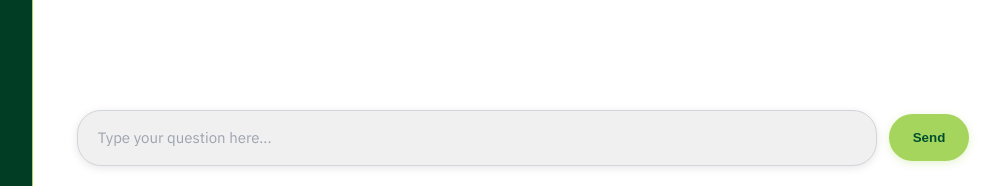
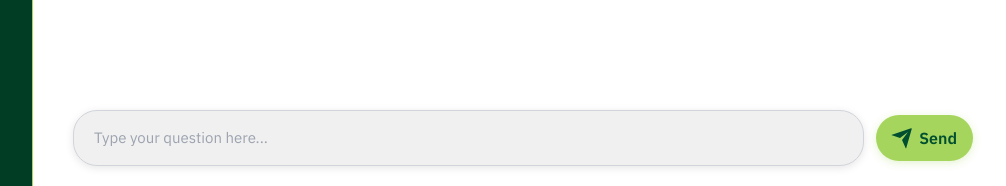
Before and after one commit to MollerMyint/Pinto-Beans2, a Flask app: page /chatUI in a window 1280 px wide. Shown: the part 614-800 px from the top of the page, without its empty margins (267-1273 px from the left). Run offline with Flask 3, Linux system fonts and the light colour scheme; some libraries are stand-ins or nearby versions.

Commit message:
Added gradient to send and new chat button

```diff
--- a/app/static/index.css
+++ b/app/static/index.css
@@ -66,7 +66,7 @@ body {
 }
 
 .new-chat-btn:hover {
-    background: #FFB81D;
+    background: linear-gradient(to right, #FFB81D, #C8E639, #A5D55C);
 }
 
 .chat-history {
@@ -308,21 +308,59 @@ body {
 }
 
 .chat-form button {
-    padding: 16px 24px;
-    border: none;
-    border-radius: 24px;
+  font-family: 'IBM Plex Sans', -apple-system, BlinkMacSystemFont, sans-serif;
+  font-size: 16px;
   background: #A5D55C;
   color: #005030;
   font-weight: 600;
+  padding: 0.7em 1em;
+  padding-left: 0.9em;
+  display: flex;
+  align-items: center;
+  border: none;
+  border-radius: 24px;
+  overflow: hidden;
+  transition: all 0.2s;
   cursor: pointer;
-    transition: all 0.2s ease;
   box-shadow: 0 2px 8px rgba(165, 213, 92, 0.3);
 }
 
+.chat-form button span {
+  display: block;
+  margin-left: 0.3em;
+  transition: all 0.3s ease-in-out;
+}
+
+.chat-form button svg {
+  display: block;
+  transform-origin: center center;
+  transition: transform 0.3s ease-in-out;
+}
+
 .chat-form button:hover {
-    background: #FFB81D;
+  background: linear-gradient(to right, #FFB81D, #A5D55C);
   box-shadow: 0 4px 12px rgba(255, 184, 29, 0.4);
-    transform: translateY(-1px);
+}
+
+.chat-form button:hover .svg-wrapper {
+  animation: fly-1 0.6s ease-in-out infinite alternate;
+}
+
+.chat-form button:hover svg {
+  transform: translateX(1.2em) rotate(45deg) scale(1.1);
+}
+
+.chat-form button:hover span {
+  transform: translateX(5em);
+}
+
+.chat-form button:active {
+  transform: scale(0.95);
+}
+
+@keyframes fly-1 {
+  from { transform: translateY(0.1em); }
+  to { transform: translateY(-0.1em); }
 }
 
 @keyframes spin {
--- a/app/templates/index.html
+++ b/app/templates/index.html
@@ -40,7 +40,18 @@
                     placeholder="Type your question here..."
                     rows="1"
                     required></textarea>
-                <button type="submit">Send</button>
+                <button type="submit">
+                <!--Send button-->
+                <div class="svg-wrapper-1">
+                    <div class="svg-wrapper">
+                    <svg xmlns="http://www.w3.org/2000/svg" viewBox="0 0 24 24" width="24" height="24">
+                        <path fill="none" d="M0 0h24v24H0z"></path>
+                        <path fill="currentColor" d="M1.946 9.315c-.522-.174-.527-.455.01-.634l19.087-6.362c.529-.176.832.12.684.638l-5.454 19.086c-.15.529-.455.547-.679.045L12 14l6-8-8 6-8.054-2.685z"></path>
+                    </svg>
+                    </div>
+                </div>
+                <span>Send</span>
+                </button>
             </form>
         </div>
     </div>
```
Lines whose indentation alone changed are shown as unchanged.
